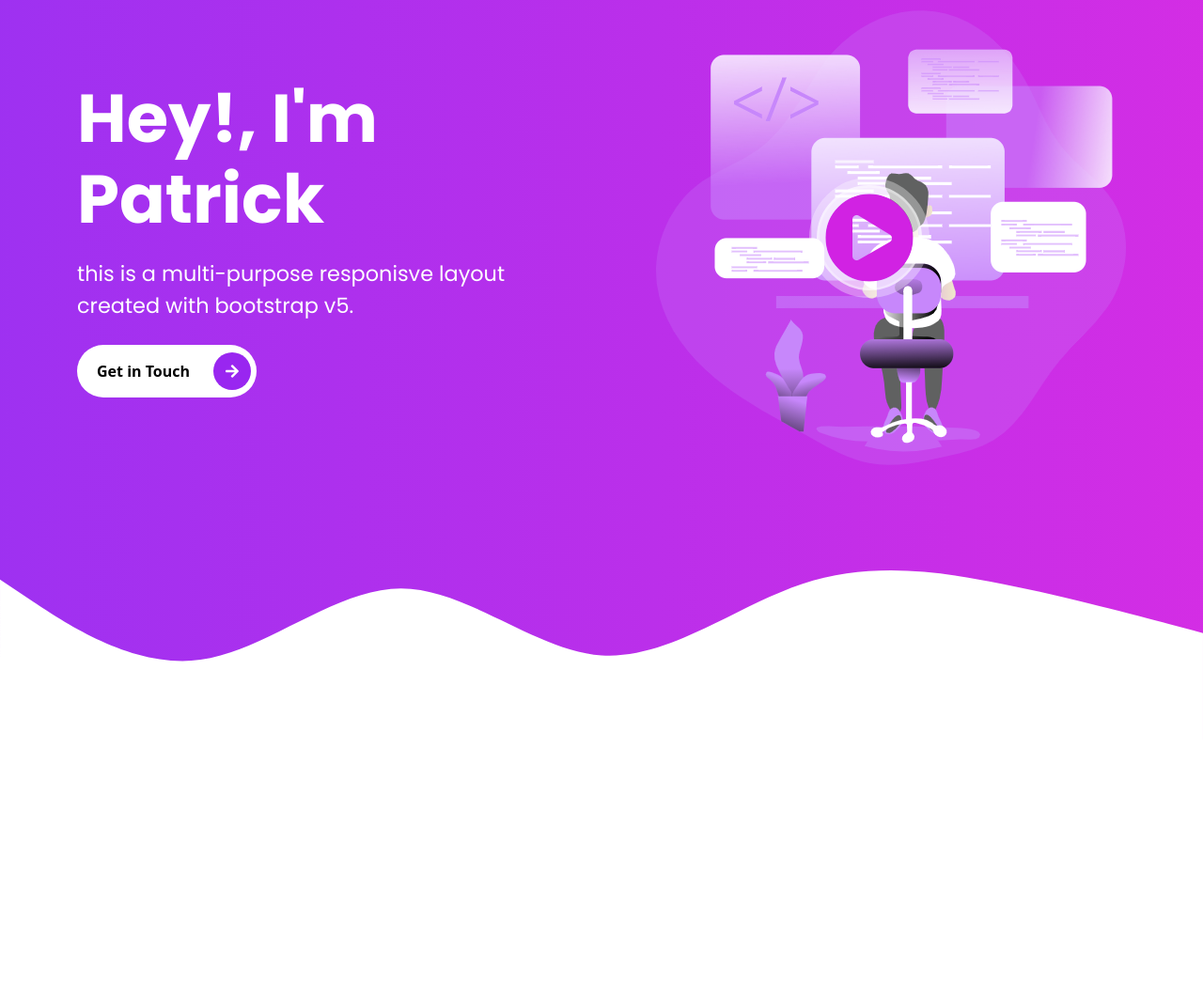
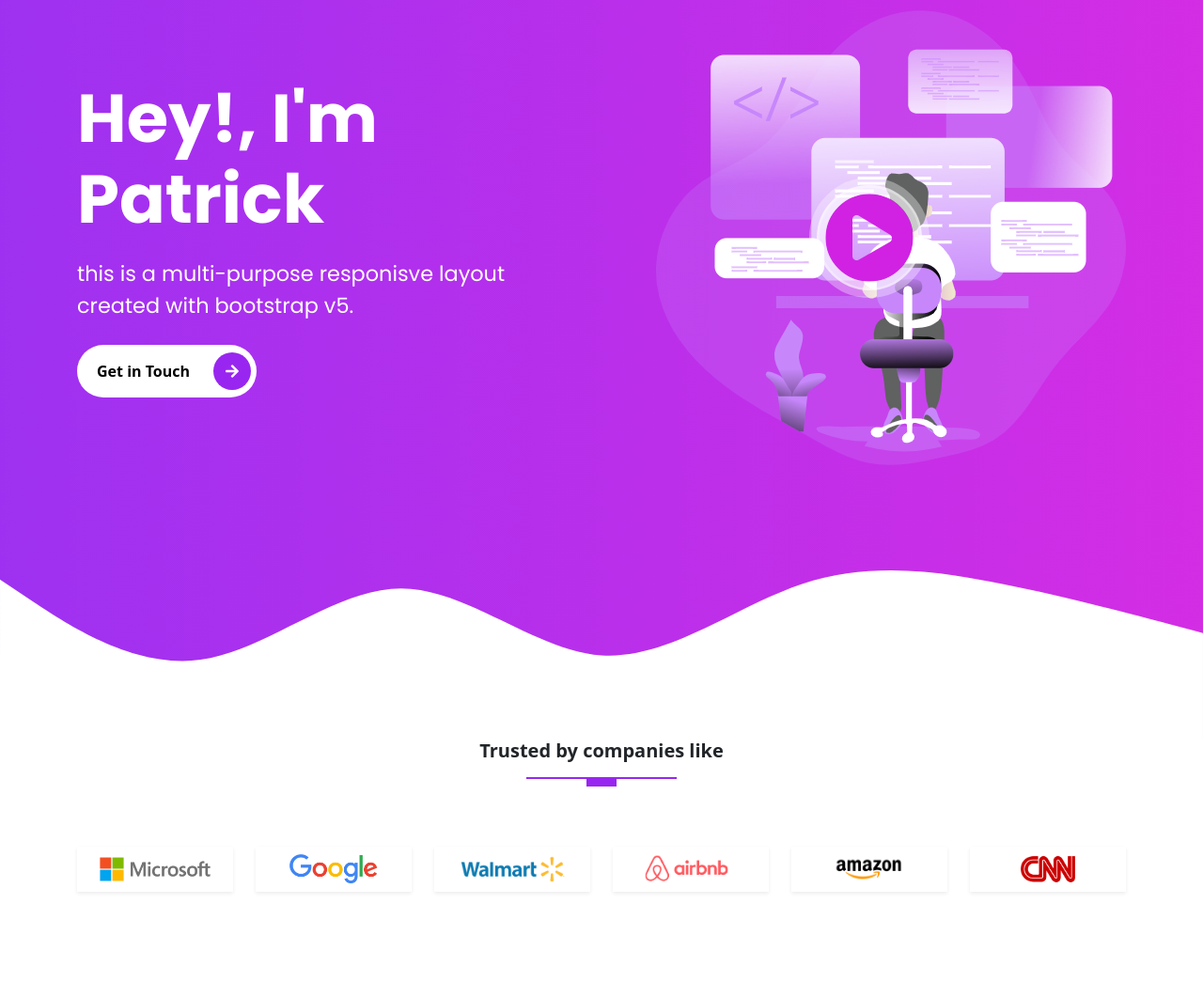
Before and after one commit to Lamberor/bootstrap5-sass-portfolio, a website: page index.html in a window 1280 px wide. Shown: the part 157-1218 px from the top of the page at 94% size. Before the commit the page ends 944 px from the top, so only its background shows below. Drawn offline with Linux system fonts and the light colour scheme.

Commit message:
finish companies section

```diff
--- a/index.html
+++ b/index.html
@@ -126,6 +126,81 @@
       </svg>
     </section>
 
+    <!-- START THE COMPANIES SECTION -->
+    <section id="companies" class="companies">
+      <div class="container">
+        <div class="row text-center">
+          <h4 class="fw-bold lead mb-3">Trusted by companies like</h4>
+          <div class="heading-line mb-5"></div>
+        </div>
+      </div>
+      <!-- START THE COMPANIES CONTENT -->
+      <div class="container">
+        <div class="row">
+          <div class="col-md-4 col-lg-2">
+            <div class="companies__logo-box shadow-sm">
+              <img
+                src="images/campanies/campany-1.png"
+                alt="Company 1 logo"
+                title="Company 1 logo"
+                class="img-fluid"
+              />
+            </div>
+          </div>
+          <div class="col-md-4 col-lg-2">
+            <div class="companies__logo-box shadow-sm">
+              <img
+                src="images/campanies/campany-2.png"
+                alt="Company 2 logo"
+                title="Company 2 Logo"
+                class="img-fluid"
+              />
+            </div>
+          </div>
+          <div class="col-md-4 col-lg-2">
+            <div class="companies__logo-box shadow-sm">
+              <img
+                src="images/campanies/campany-3.png"
+                alt="Company 3 logo"
+                title="Company 3 Logo"
+                class="img-fluid"
+              />
+            </div>
+          </div>
+          <div class="col-md-4 col-lg-2">
+            <div class="companies__logo-box shadow-sm">
+              <img
+                src="images/campanies/campany-4.png"
+                alt="Company 4 logo"
+                title="Company 4 Logo"
+                class="img-fluid"
+              />
+            </div>
+          </div>
+          <div class="col-md-4 col-lg-2">
+            <div class="companies__logo-box shadow-sm">
+              <img
+                src="images/campanies/campany-5.png"
+                alt="Company 5 logo"
+                title="Company 5 Logo"
+                class="img-fluid"
+              />
+            </div>
+          </div>
+          <div class="col-md-4 col-lg-2">
+            <div class="companies__logo-box shadow-sm">
+              <img
+                src="images/campanies/campany-6.png"
+                alt="Company 6 logo"
+                title="Company 6 Logo"
+                class="img-fluid"
+              />
+            </div>
+          </div>
+        </div>
+      </div>
+    </section>
+
     <script src="assets/vendors/js/glightbox.min.js"></script>
     <script type="text/javascript">
       const lightbox = GLightbox({
--- a/scss/components/_buttons.scss
+++ b/scss/components/_buttons.scss
@@ -11,6 +11,7 @@
   margin: 0;
   border: 0.1rem solid rgba($white, 0.6);
   background-color: $white;
+  white-space: nowrap;
 
   span {
     position: absolute;
--- a/scss/components/_typography.scss
+++ b/scss/components/_typography.scss
@@ -23,3 +23,23 @@
     }
   }
 }
+
+// HEADING LINE
+.heading-line::before {
+  content: '';
+  width: 10rem;
+  height: 0.1rem;
+  display: block;
+  margin: 0 auto;
+  background-color: $primary;
+}
+.heading-line::after {
+  content: '';
+  width: 2rem;
+  padding-top: 0.5rem;
+  height: 0.2rem;
+  display: block;
+  margin: 0 auto;
+  margin-bottom: 1rem;
+  background-color: $primary;
+}
--- a/scss/sections/_companies.scss
+++ b/scss/sections/_companies.scss
@@ -0,0 +1,20 @@
+.companies {
+  padding: 0 0 5rem 0;
+
+  &__logo-box {
+    max-width: 100%;
+    height: 3rem;
+    margin-bottom: 2rem;
+    padding: 0.5rem;
+    text-align: center;
+    position: relative;
+
+    img {
+      height: 100%;
+
+      &:hover {
+        filter: grayscale(120);
+      }
+    }
+  }
+}
```
Also changed, not shown: assets/css/style.css, 1 other file.
